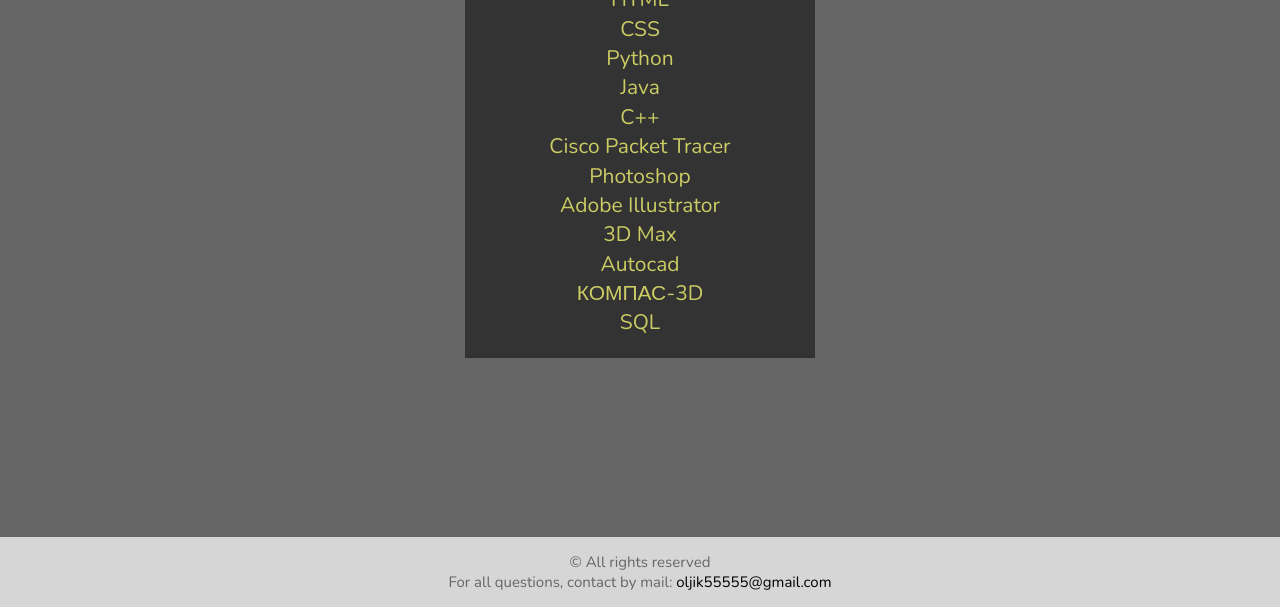
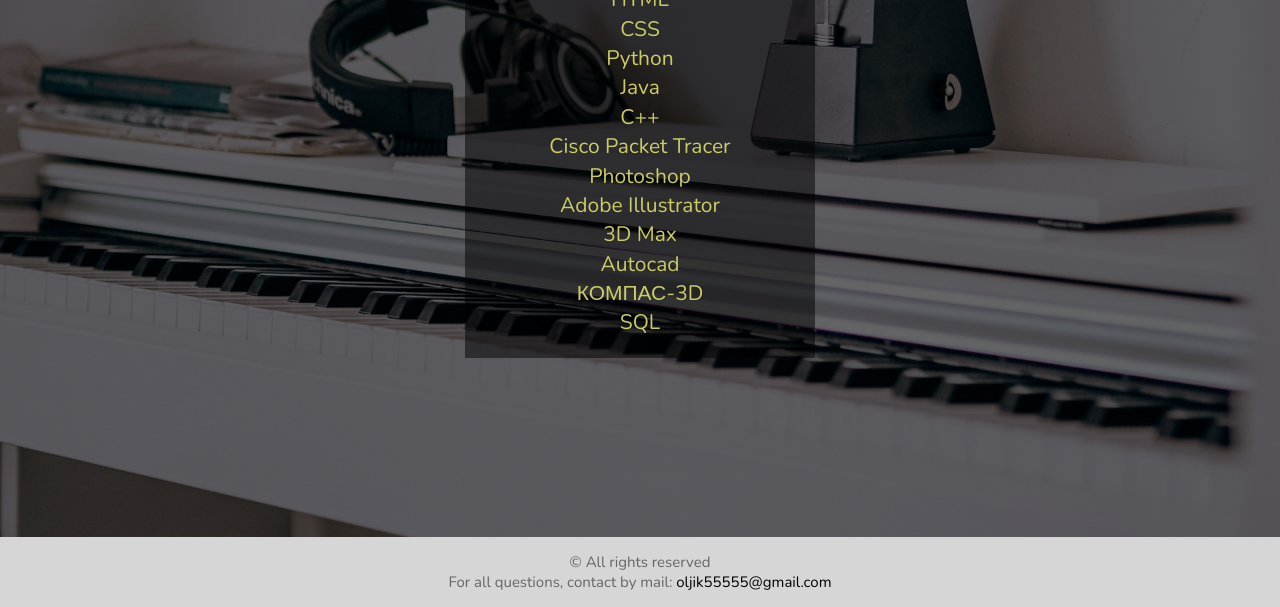
Before and after one commit to roses-are-dead666/Olzhas-page, a plain HTML site: page skills.html in a window 1280 px wide. Shown: the part 263-870 px from the top of the page. Drawn offline with nearby package versions, Linux system fonts and the light colour scheme; the site is published under a folder, as on GitHub Pages, so addresses that start at the root find nothing; a script that the page names is missing.

Commit message:
Update skills.css

```diff
--- a/CSS/skills.css
+++ b/CSS/skills.css
@@ -56,7 +56,7 @@ header .navbar a:hover {
     justify-content: center;
     width: 100%;
     height: 100vh;
-    background: linear-gradient(rgba(0, 0, 0, 0.6), rgba(0, 0, 0, 0.6) ), url("/images/skills.jpg");
+    background: linear-gradient(rgba(0, 0, 0, 0.6), rgba(0, 0, 0, 0.6) ), url("../images/skills.jpg");
     background-repeat: no-repeat;
     background-position: center;
     background-size: cover;
```
